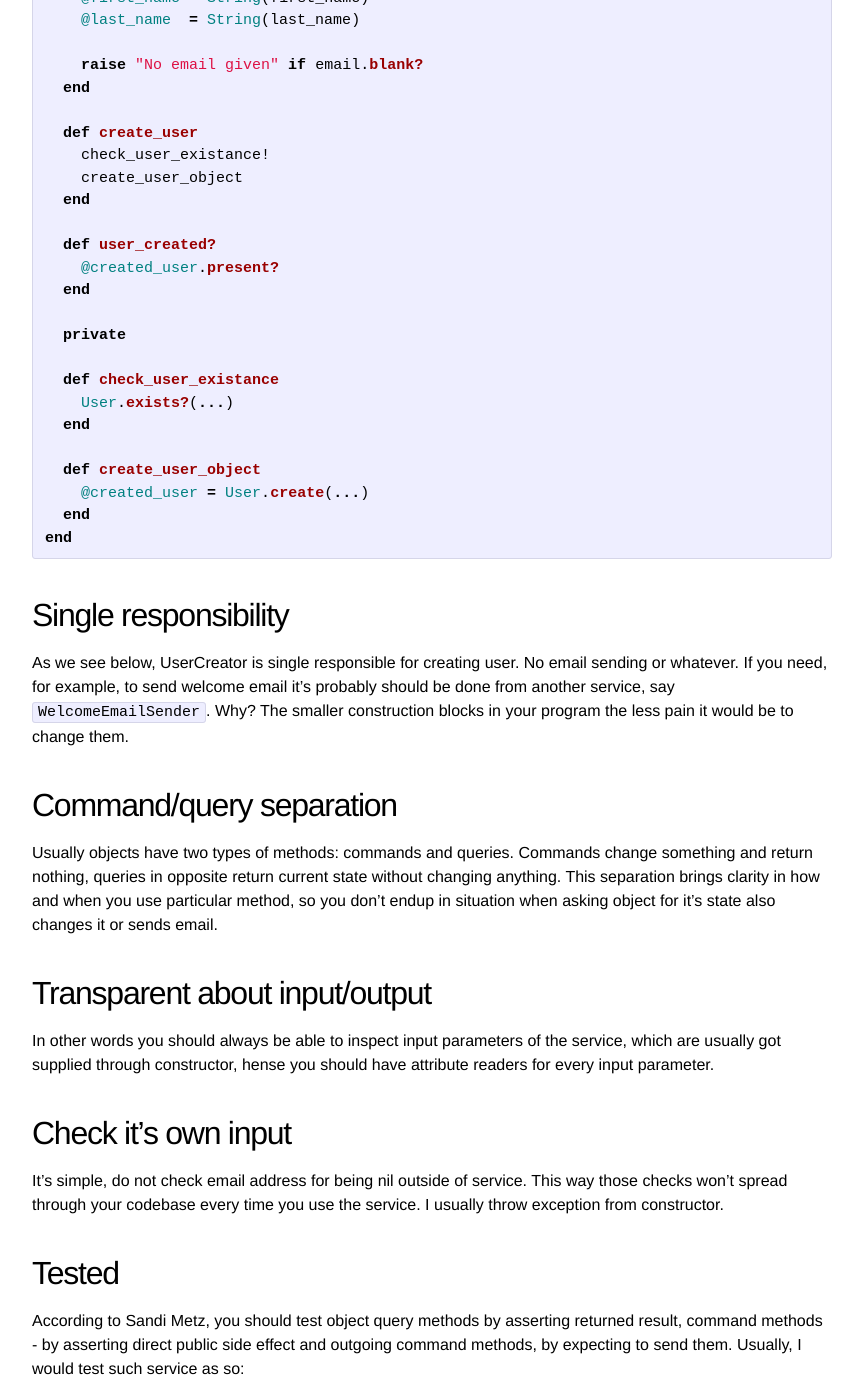
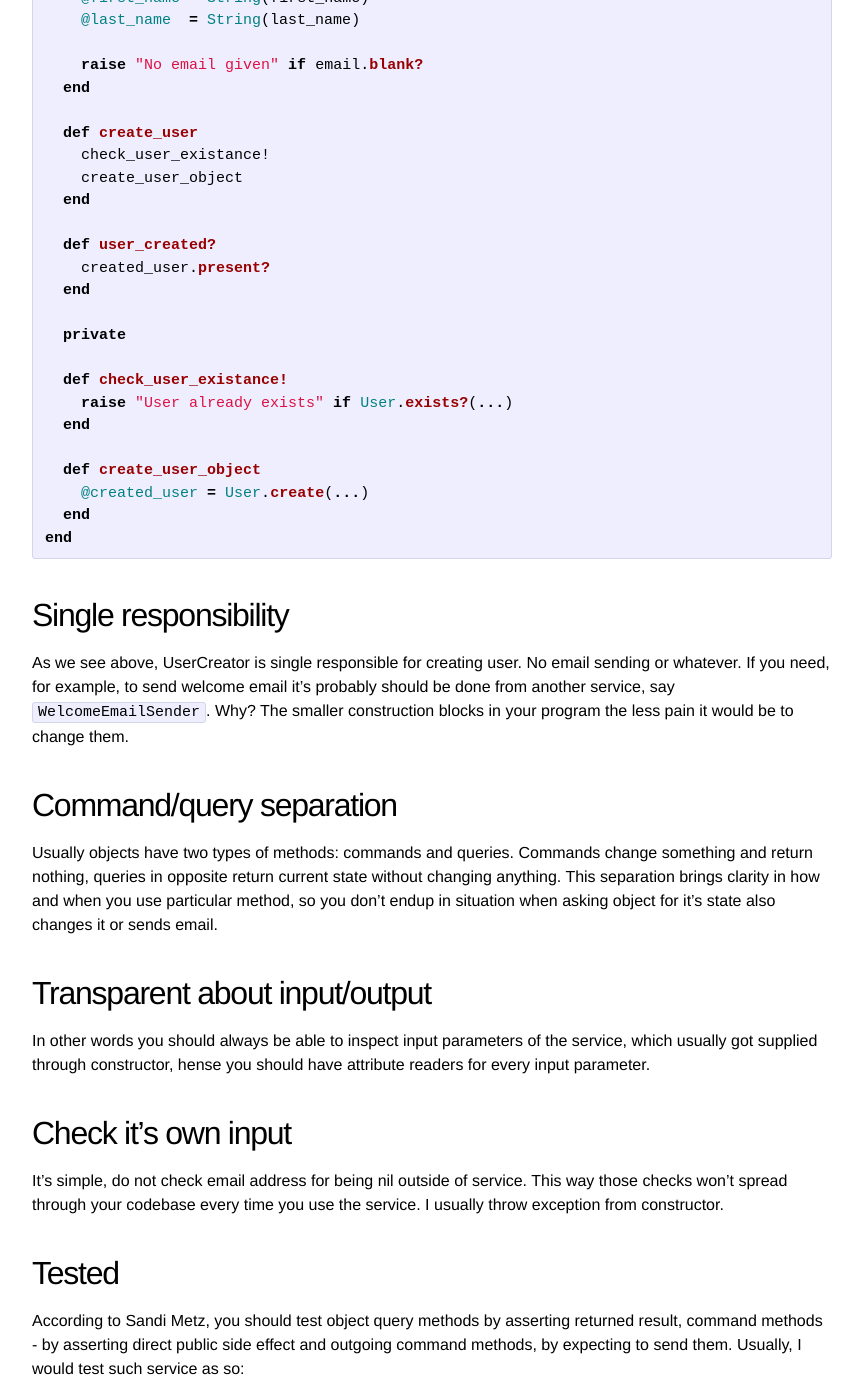
Before and after one commit to yukas/yukas.github.io, a Jekyll site: the page built from _posts/2015-10-22-anotomy-of-good-service-object.markdown, in a window 1280 px wide and 1400 px high, scrolled down 632 px. Shown: the whole window, without its empty margins (208-1071 px from the left). Built offline with Jekyll 4.4.1, drawn with Linux system fonts in a browser that asks for light colours; some of the changed text lies outside the part shown.

Commit message:
Edit anatomy article

```diff
--- a/_posts/2015-10-22-anotomy-of-good-service-object.markdown
+++ b/_posts/2015-10-22-anotomy-of-good-service-object.markdown
@@ -33,13 +33,13 @@ class CreateUser
   end
 
   def user_created?
-    @created_user.present?
+    created_user.present?
   end
 
   private
 
-  def check_user_existance
-    User.exists?(...)
+  def check_user_existance!
+    raise "User already exists" if User.exists?(...)
   end
 
   def create_user_object
@@ -50,7 +50,7 @@ end
 
 ## Single responsibility
 
-As we see below, UserCreator is single responsible for creating user. No email
+As we see above, UserCreator is single responsible for creating user. No email
 sending or whatever. If you need, for example, to send welcome email it's
 probably should be done from another service, say `WelcomeEmailSender`. Why?
 The smaller construction blocks in your program the less pain it would
@@ -66,7 +66,7 @@ for it's state also changes it or sends email.
 
 ## Transparent about input/output
 In other words you should always be able to inspect input parameters of the
-service, which are usually got supplied through constructor, hense you should
+service, which usually got supplied through constructor, hense you should
 have attribute readers for every input parameter.
 
 ## Check it's own input
@@ -97,7 +97,10 @@ describe UserCreator do
         }.to raise_error(/No email given/)
       end
     end
+
+    context "user already exists" do
+      ...
+    end
   end
-
 end
 {% endhighlight %}
```
Also changed, not shown: other parts of _posts/2015-10-22-anotomy-of-good-service-object.markdown (+1 -1 lines).
